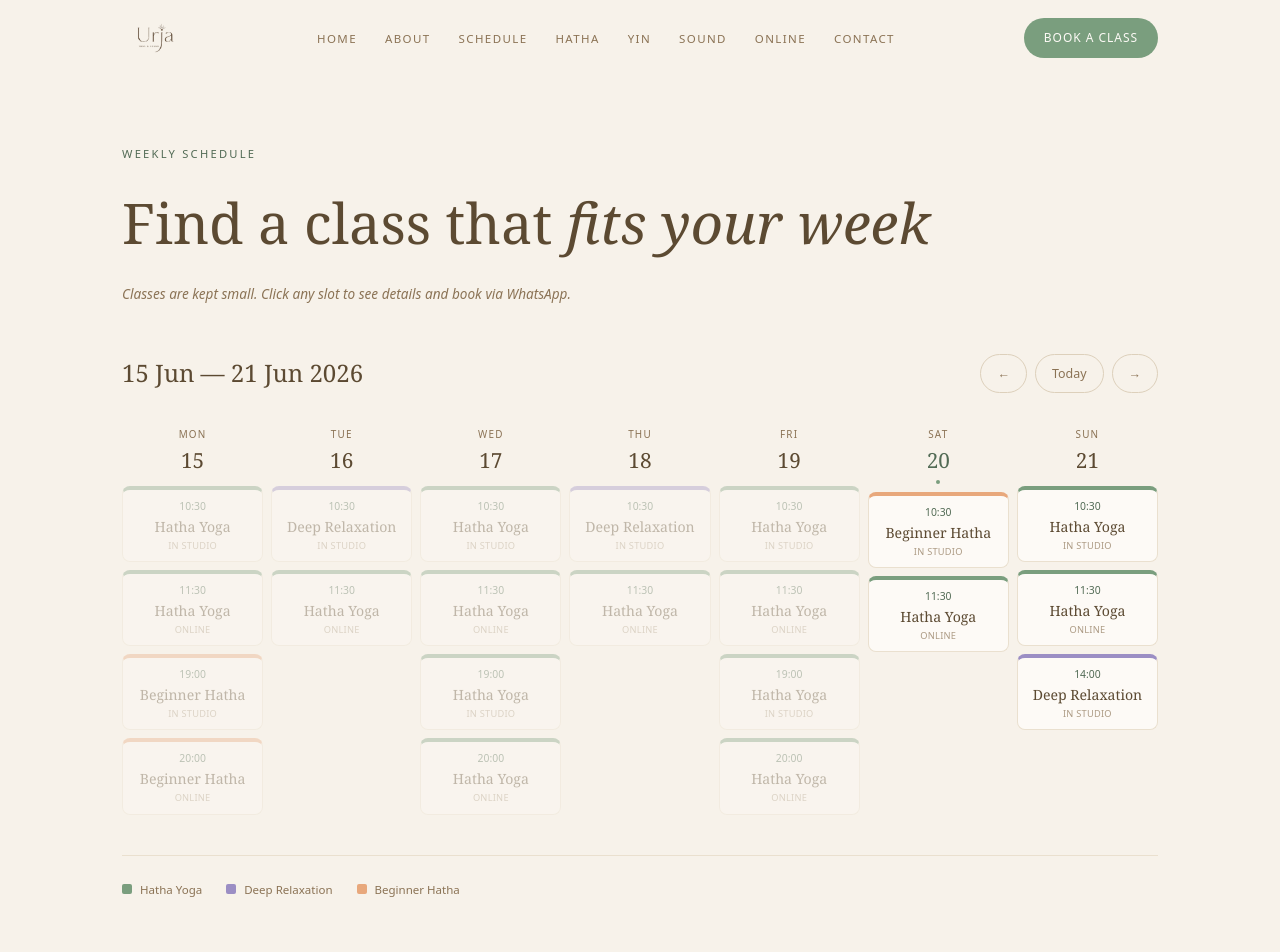
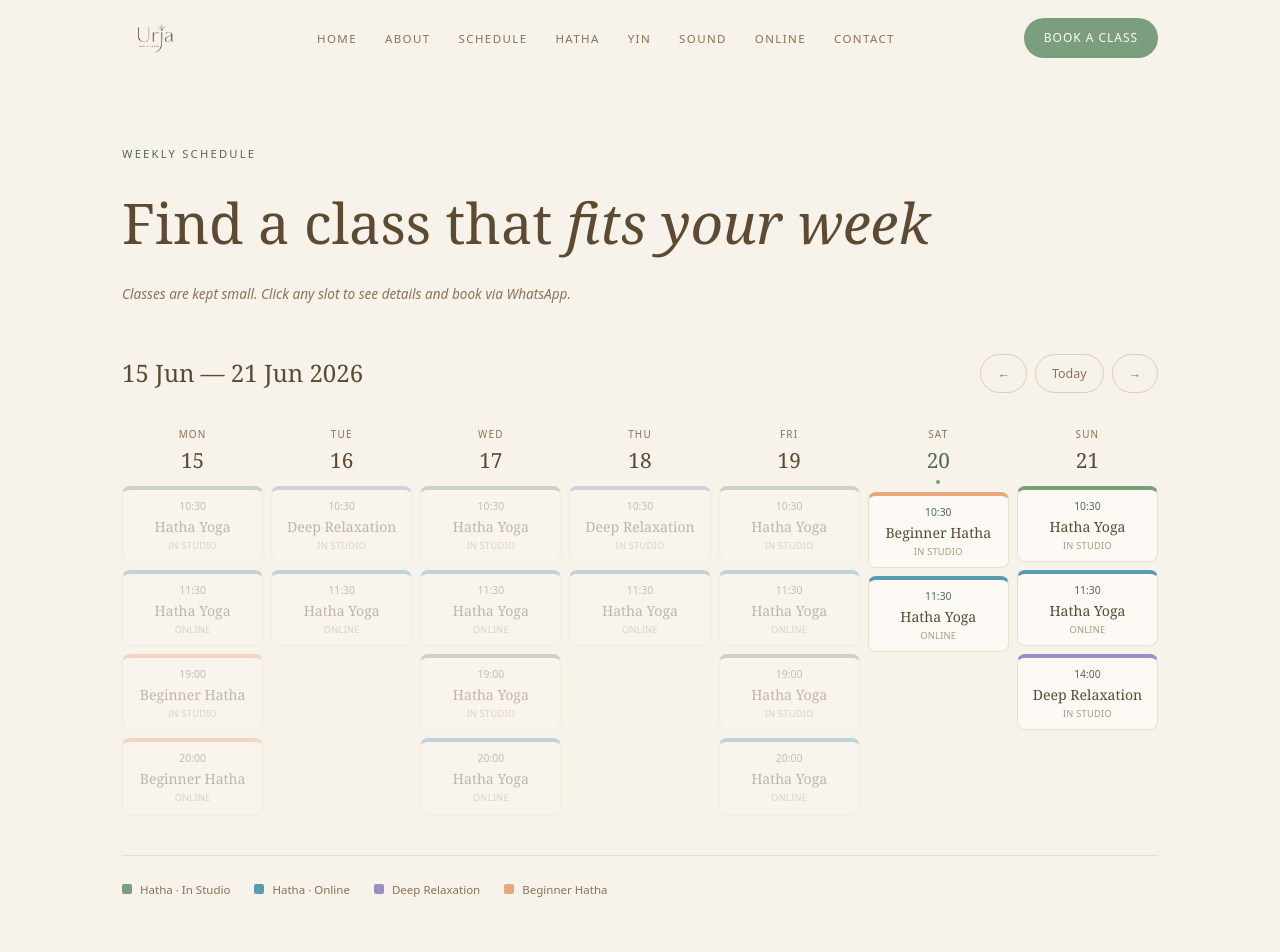
Before and after one commit to Urja/yoga, a Next.js app: page /schedule in a window 1280 px wide. Shown: the top 952 px of the page. Built offline with nearby package versions, Linux system fonts and the light colour scheme.

Commit message:
Differentiate online vs in-studio class colours on schedule
- Online Hatha gets teal (#5B9BAF), in-studio stays green (#7A9E7E)
- Beginner Hatha keeps orange (#E8A87C) for both modes
- Legend updated to show all four colours

Co-Authored-By: Claude Sonnet 4.6 <noreply@anthropic.com>

```diff
--- a/app/schedule/page.tsx
+++ b/app/schedule/page.tsx
@@ -19,6 +19,8 @@ const TYPE_COLORS: Record<string, string> = {
   hatha:              'border-t-[#7A9E7E]',
   yin:                'border-t-[#9B8EC4]',
   personal:           'border-t-[#8B7355]',
+  'h-studio':         'border-t-[#7A9E7E]',
+  'h-online':         'border-t-[#5B9BAF]',
   'h-beginner-studio':'border-t-[#E8A87C]',
   'h-beginner-online':'border-t-[#E8A87C]',
 }
@@ -105,7 +107,7 @@ export default function SchedulePage() {
 
         {/* Legend */}
         <div className="flex gap-6 flex-wrap mt-8 pt-6 border-t border-[#EAE0CF]">
-          {[['#7A9E7E','Hatha Yoga'],['#9B8EC4','Deep Relaxation'],['#E8A87C','Beginner Hatha']].map(([color,label]) => (
+          {[['#7A9E7E','Hatha · In Studio'],['#5B9BAF','Hatha · Online'],['#9B8EC4','Deep Relaxation'],['#E8A87C','Beginner Hatha']].map(([color,label]) => (
             <div key={label} className="flex items-center gap-2">
               <div className="w-2.5 h-2.5 rounded-sm" style={{background: color}} />
               <span className="text-[0.72rem] text-[#8B7355]">{label}</span>
```
